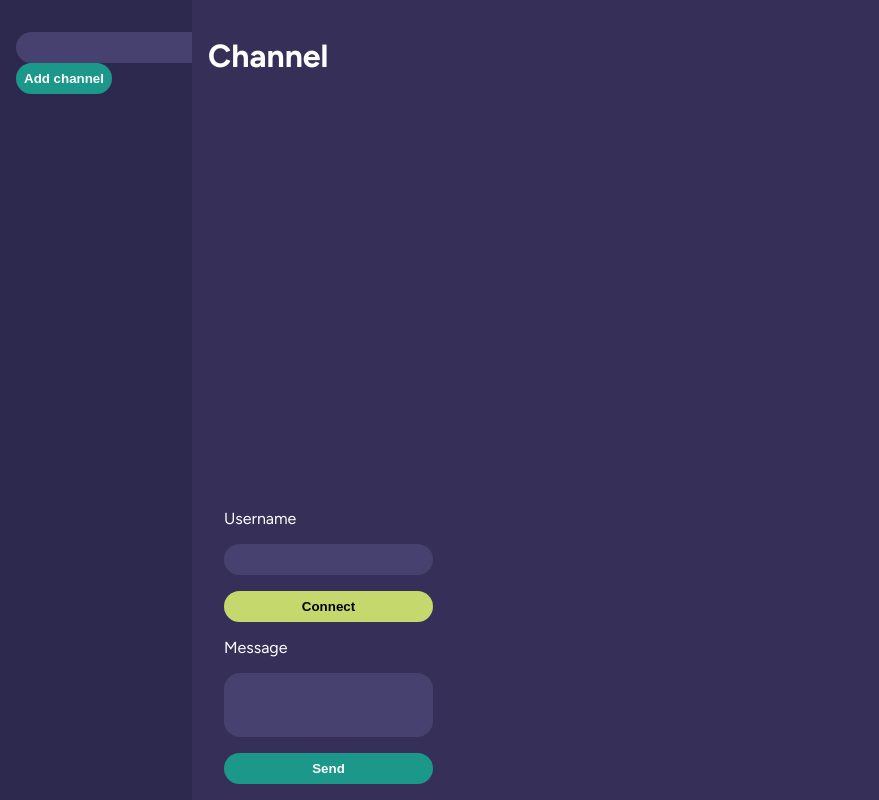
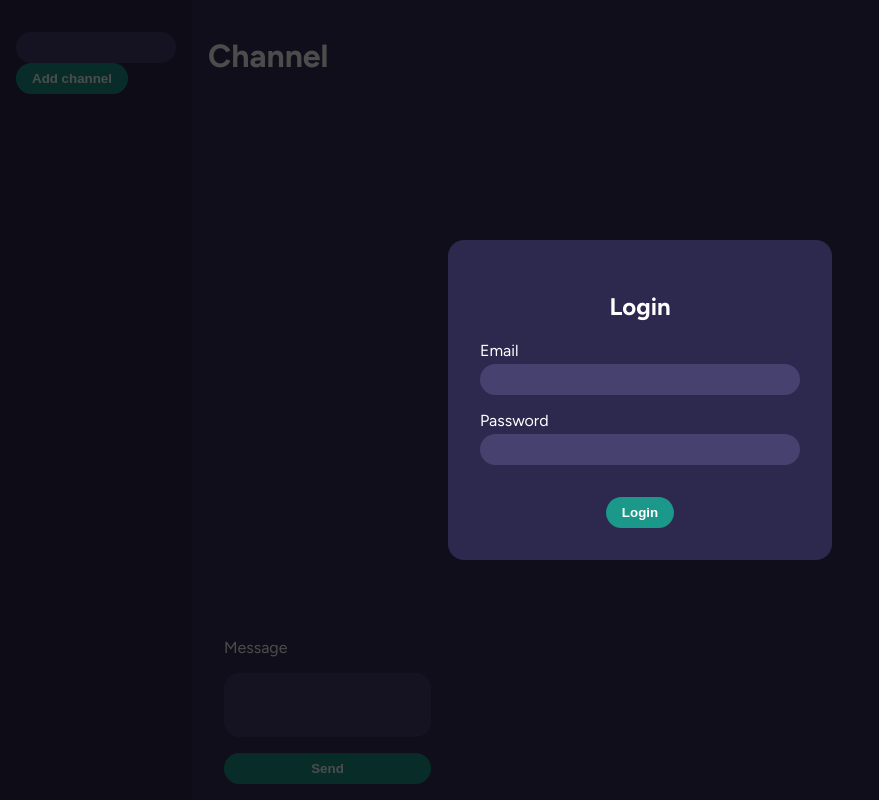
Before and after one commit to InjustFr/synest-client, a Vue app: page / in a window 1280 px wide. Shown: the whole page, without its empty margins (0-879 px from the left). Built offline with nearby package versions, Linux system fonts and the light colour scheme; the HTML template or start-up script is replaced by a standard one.

Commit message:
feat(user): add login form

```diff
--- a/src/App.vue
+++ b/src/App.vue
@@ -10,14 +10,15 @@
             <h1>Channel {{ selectedChannel?.name }}</h1>
             <MessageList :messages="selectedChannel?.messages ?? []" />
             <form @submit.prevent="sendMessage" class="message-form">
-                <label for="username">Username</label>
-                <AppInput v-model="username" id="username" />
-                <AppButton type="button" variant="secondary" @click.prevent="connect">Connect</AppButton>
                 <label for="message">Message</label>
                 <AppTextarea v-model="message" id="message" />
                 <AppButton type="submit">Send</AppButton>
             </form>
         </main>
+        <LoginPopin
+            v-if="!isLoggedIn"
+            @logged-in="connect"
+        />
     </div>
 </template>
 
@@ -29,11 +30,14 @@ import { type Channel, type Message, useMessagesStore } from './stores/messages'
 import { storeToRefs } from 'pinia';
 import AppButton from './components/AppButton.vue';
 import AppTextarea from './components/AppTextarea.vue';
-import AppInput from './components/AppInput.vue';
+import LoginPopin from './components/Login/LoginPopin.vue';
+import { useUserStore } from './stores/user';
 
 const URL = '/api/.well-known/mercure?topic=/server';
 
 const { channels } = storeToRefs(useMessagesStore());
+
+const { isLoggedIn } = storeToRefs(useUserStore());
 
 const message = ref('');
 const username = ref('');
--- a/src/components/AppButton.vue
+++ b/src/components/AppButton.vue
@@ -31,7 +31,7 @@ const classes = computed(() => {
 <style scoped>
     .btn {
         color: white;
-        padding: 0.5rem;
+        padding: 0.5rem 1rem;
         border-radius: 1rem;
         outline: none;
         box-shadow: none;
--- a/src/components/AppInput.vue
+++ b/src/components/AppInput.vue
@@ -16,5 +16,7 @@ const model = defineModel<string>();
         border-radius: 1rem;
         padding: 0.5rem 1rem;
         color: white;
+        width: 100%;
+        display: block;
     }
 </style>
--- /dev/null
+++ b/src/components/AppPopin.vue
@@ -0,0 +1,50 @@
+<template>
+    <div class="popin-container">
+        <div class="popin">
+            <a v-if="!disableClose" href="" class="popin__close" @click="emit('close')">X</a>
+            <div class="popin__content">
+                <slot />
+            </div>
+        </div>
+    </div>
+</template>
+
+<script setup lang="ts">
+const { disableClose = false } = defineProps<{
+    disableClose?: boolean;
+}>();
+
+const emit = defineEmits<{
+    close: [];
+}>();
+</script>
+
+<style scoped>
+.popin-container {
+    background: hsla(248, 0%, 0%, 0.7);
+    position: absolute;
+    top: 0;
+    left: 0;
+    width: 100vw;
+    height: 100vh;
+    display: flex;
+    align-items: center;
+    justify-content: center;
+}
+
+.popin {
+    padding: 2rem;
+    position: relative;
+    background: var(--space-cadet);
+    border-radius: 1rem;
+}
+
+.popin__close {
+    position: absolute;
+    top: 1rem;
+    right: 1rem;
+    font-size: 2rem;
+    color: white;
+    text-decoration: none;
+}
+</style>
--- a/src/components/AppTextarea.vue
+++ b/src/components/AppTextarea.vue
@@ -18,5 +18,6 @@ const model = defineModel<string>();
         padding: 1rem;
         color: white;
         resize: none;
+        width: 100%;
     }
 </style>
--- /dev/null
+++ b/src/components/FormGroup.vue
@@ -0,0 +1,23 @@
+<template>
+    <div class="form-group">
+        <label v-if="label" class="form-group__label">{{ label }}</label>
+        <slot />
+    </div>
+</template>
+
+<script setup lang="ts">
+const { label = '' } = defineProps<{
+    label?: string;
+    for?: string;
+}>();
+</script>
+<style lang="css" scoped>
+.form-group {
+    margin-bottom: 1rem;
+}
+
+.form-group__label {
+    margin-bottom: 0.25rem;
+    display: block;
+}
+</style>
--- /dev/null
+++ b/src/components/Login/LoginForm.vue
@@ -0,0 +1,74 @@
+<template>
+    <form
+        clas="login-form"
+        @submit.prevent="login"
+    >
+        <FormGroup
+            label="Email"
+        >
+            <AppInput
+                id="login-email"
+                v-model="email"
+            />
+        </FormGroup>
+        <FormGroup
+            label="Password"
+        >
+            <AppInput
+                id="login-password"
+                type="password"
+                v-model="password"
+            />
+        </FormGroup>
+        <AppButton
+            type="submit"
+            class="login-form__login-button"
+        >
+            Login
+        </AppButton>
+    </form>
+</template>
+
+<script setup lang="ts">
+import { ref } from 'vue';
+import AppButton from '../AppButton.vue';
+import AppInput from '../AppInput.vue';
+import FormGroup from '../FormGroup.vue';
+import { storeToRefs } from 'pinia';
+import { useUserStore } from '@/stores/user';
+
+const emit = defineEmits<{
+    loggedIn: [];
+}>();
+
+const email = ref('');
+const password = ref('');
+
+const { token } = storeToRefs(useUserStore());
+
+async function login() {
+    const result = await fetch('/api/login', {
+        method: 'POST',
+        body: JSON.stringify({
+            email: email.value,
+            password: password.value,
+        }),
+        headers: {
+            'Content-Type': 'application/json',
+        },
+    });
+
+    if (result.ok) {
+        token.value = await result.json();
+        emit('loggedIn');
+    }
+}
+</script>
+
+<style scoped>
+.login-form__login-button {
+    margin: auto;
+    display: block;
+    margin-top: 2rem;
+}
+</style>
--- /dev/null
+++ b/src/components/Login/LoginPopin.vue
@@ -0,0 +1,27 @@
+<template>
+    <AppPopin class="login-popin" disable-close>
+        <h2 class="login-popin__title">Login</h2>
+        <LoginForm
+            @logged-in="emit('loggedIn')"
+        />
+    </AppPopin>
+</template>
+
+<script setup lang="ts">
+import AppPopin from '../AppPopin.vue';
+import LoginForm from './LoginForm.vue';
+
+const emit = defineEmits<{
+    loggedIn: [];
+}>();
+</script>
+
+<style scoped>
+.login-popin :deep(.popin) {
+    width: 30%;
+}
+
+.login-popin__title {
+    text-align: center;
+}
+</style>
--- a/src/main.css
+++ b/src/main.css
@@ -19,6 +19,7 @@ body {
     font-optical-sizing: auto;
     font-weight: 400;
     font-style: normal;
+    color: white;
 }
 
 p {
--- /dev/null
+++ b/src/stores/user.ts
@@ -0,0 +1,12 @@
+import { defineStore } from 'pinia';
+import { computed, ref } from 'vue';
+
+export const useUserStore = defineStore('user', () => {
+    const token = ref<string | null>(null);
+
+    const isLoggedIn = computed(() => {
+        return token.value !== null;
+    });
+
+    return { token, isLoggedIn };
+});
```
